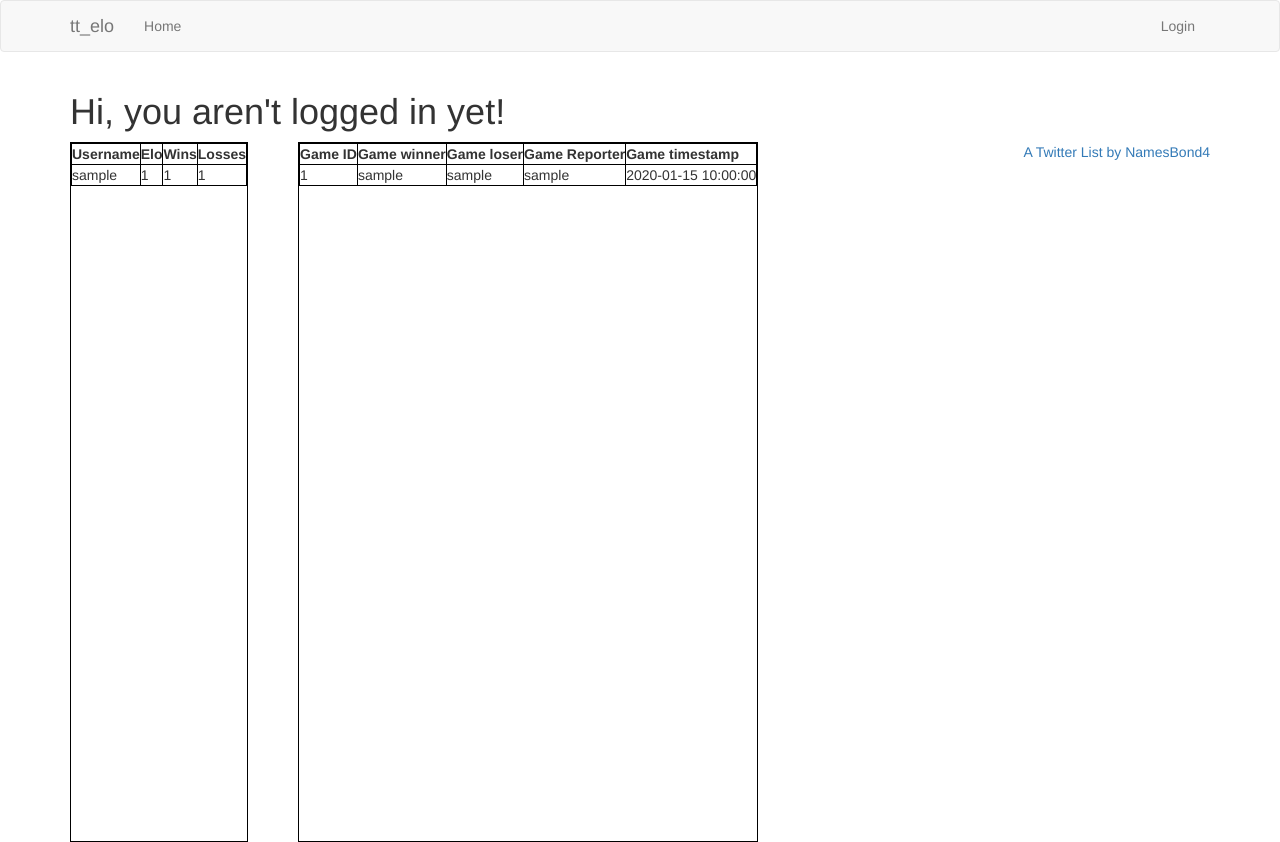
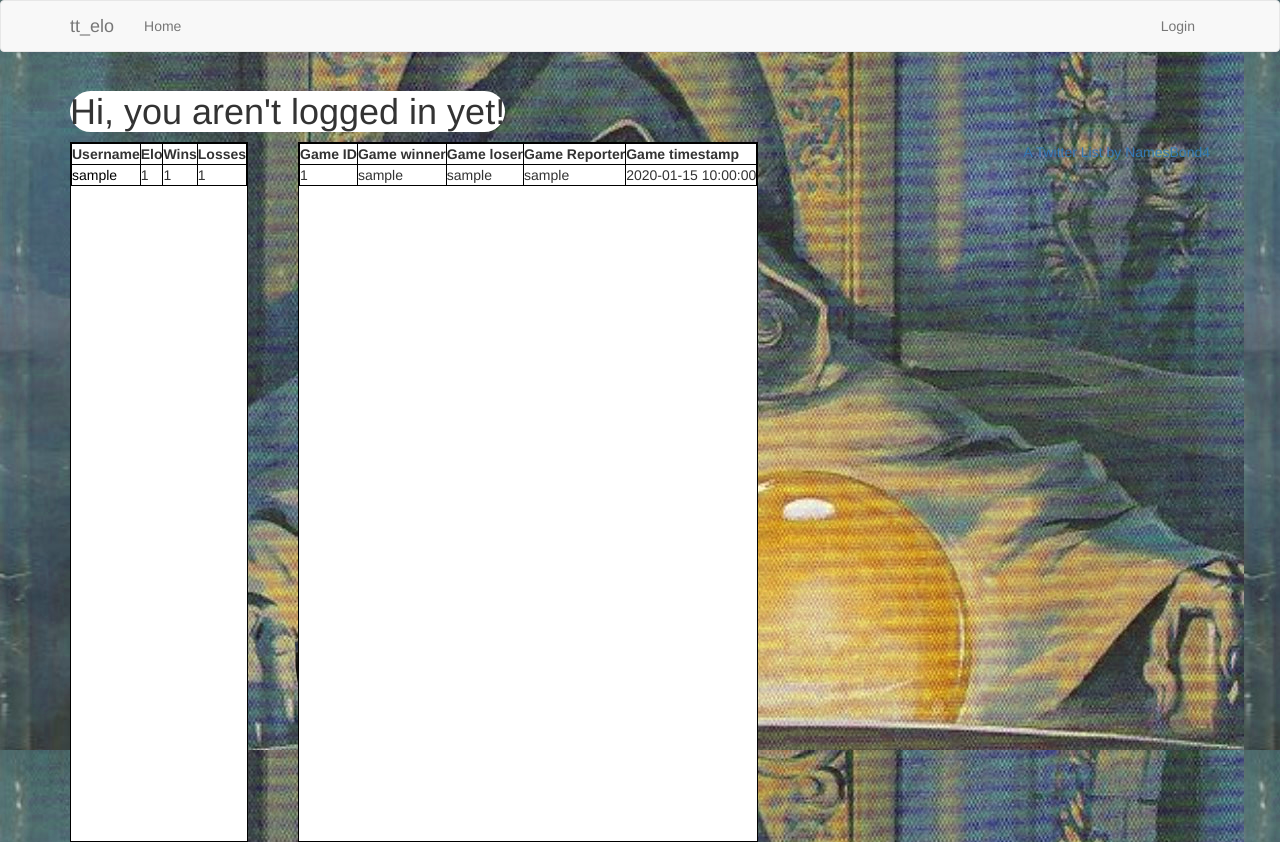
Before and after one commit to DipDabDip/tt_elo, a Flask app: page / in a window 1280 px wide. Run offline with Flask 2, Linux system fonts and the light colour scheme; tables that the repository leaves empty hold one stand-in row (values such as "Sample post"); some libraries are stand-ins or nearby versions.

Commit message:
css stuff and links on the leaderboard

```diff
--- a/app/routes.py
+++ b/app/routes.py
@@ -7,6 +7,7 @@ from werkzeug.urls import url_parse
 from datetime import datetime
 
 #class to help the formatting of the game table on the home page
+#Note to self - i could totally package this into the game class as something like game.getwinner() querying the database so then i could have game.getwinner().fmtname()
 class game_with_player:
     def __init__(self, game):
         self.winner = User.query.get(game.winner).username
--- /dev/null
+++ b/app/static/style.css
@@ -0,0 +1,48 @@
+/*Following is css for tables, which im only using to display leaderboards & such*/
+table {
+    float:left;
+    border-collapse: collapse;
+    border: 1px solid black;
+    width:30%;
+    margin-right: 50px;
+    overflow-y: auto;
+    height: 700px;
+    display: block;
+    width: fit-content;
+    background-color: #ffffff;
+}
+
+/*Setting a background for the header */
+.white_bg
+{
+    background-color: white;
+    border-radius: 4em;
+}
+
+/*Following is stuff to make links not highlight, to be used in the leaderboard.*/
+a.nav-link:link
+{
+   color: #000000;
+   text-decoration: none;
+}
+a.nav-link:visited
+{
+   color: #000000;
+   text-decoration: none;
+}
+a.nav-link:hover
+{
+   color: #000000;
+   text-decoration: none;
+}
+a.nav-link:active
+{
+   color: #000000;
+   text-decoration: none;
+}
+
+/* setting a funky fresh backround image */
+body {
+    background-image: url("pondertheorb.png");
+    background-color: #cccccc;
+   }
--- a/app/templates/base.html
+++ b/app/templates/base.html
@@ -1,4 +1,5 @@
 {% extends 'bootstrap/base.html' %}
+
 
 {% block title %}
     {% if title %}{{ title }} - TTELO{% else %}Welcome to TTELO{% endif %}
@@ -35,6 +36,10 @@
 {% endblock %}
 
 {% block content %}
+    <head>
+        <link rel="stylesheet" href={{ url_for('static', filename='style.css') }}>
+    </head>
+
     <div class="container">
         {% with messages = get_flashed_messages() %}
         {% if messages %}
--- a/app/templates/index.html
+++ b/app/templates/index.html
@@ -1,13 +1,12 @@
 {% extends "base.html" %}
 
 {% block app_content %}
-
 	{% if current_user.username %}
-	<h1>Hi, {{ current_user.username }}!</h1>
+	<h1><span class="white_bg">Hi, {{ current_user.username }}!</span></span></h1>
 	{% else %}
-	<h1>Hi, you aren't logged in yet!</h1>
+	<h1><span class="white_bg">Hi, you aren't logged in yet!</span></h1>
 	{% endif %}
-	<table style="float:left;border-collapse: collapse;border: 1px solid black;width:30%;margin-right: 50px; overflow-y: auto; height: 700px; display: block; width: fit-content;">
+	<table>
 			<tr style="border:1px solid black; border-collapse: collapse;">
 				<th style="border:1px solid black; border-collapse: collapse;"> Username </th>
 				<th style="border:1px solid black; border-collapse: collapse;"> Elo </th>
@@ -17,7 +16,7 @@
 			{% for player in players %}
 			{% if player.getwins() %}
 				<tr style="border:1px solid black; border-collapse: collapse;">
-					<td style="border:1px solid black; border-collapse: collapse;"> {{ player.fmt_name() }}</td>
+					<td style="border:1px solid black; border-collapse: collapse;"><a class="nav-link" href="{{ url_for('user', username=player.username) }}"> {{ player.fmt_name() }}</a> </td>
 					<td style="border:1px solid black; border-collapse: collapse;"> {{ player.getelo() }}</td>
 					<td style="border:1px solid black; border-collapse: collapse;"> {{ player.wins }}</td>
 					<td style="border:1px solid black; border-collapse: collapse;"> {{ player.losses }}</td>
@@ -27,7 +26,7 @@
 			{% endfor %}
 	</table>
 
-	<table style="float:left;border-collapse: collapse;border: 1px solid black;width:fit-content; overflow-y: scroll; height: 700px; display: block; ">
+	<table>
 		<tr style="border:1px solid black; border-collapse: collapse;">
 			<th style="border:1px solid black; border-collapse: collapse;"> Game ID </th>
 			<th style="border:1px solid black; border-collapse: collapse;"> Game winner </th>
```
Also changed, not shown: app/static/pondertheorb.png (added).
